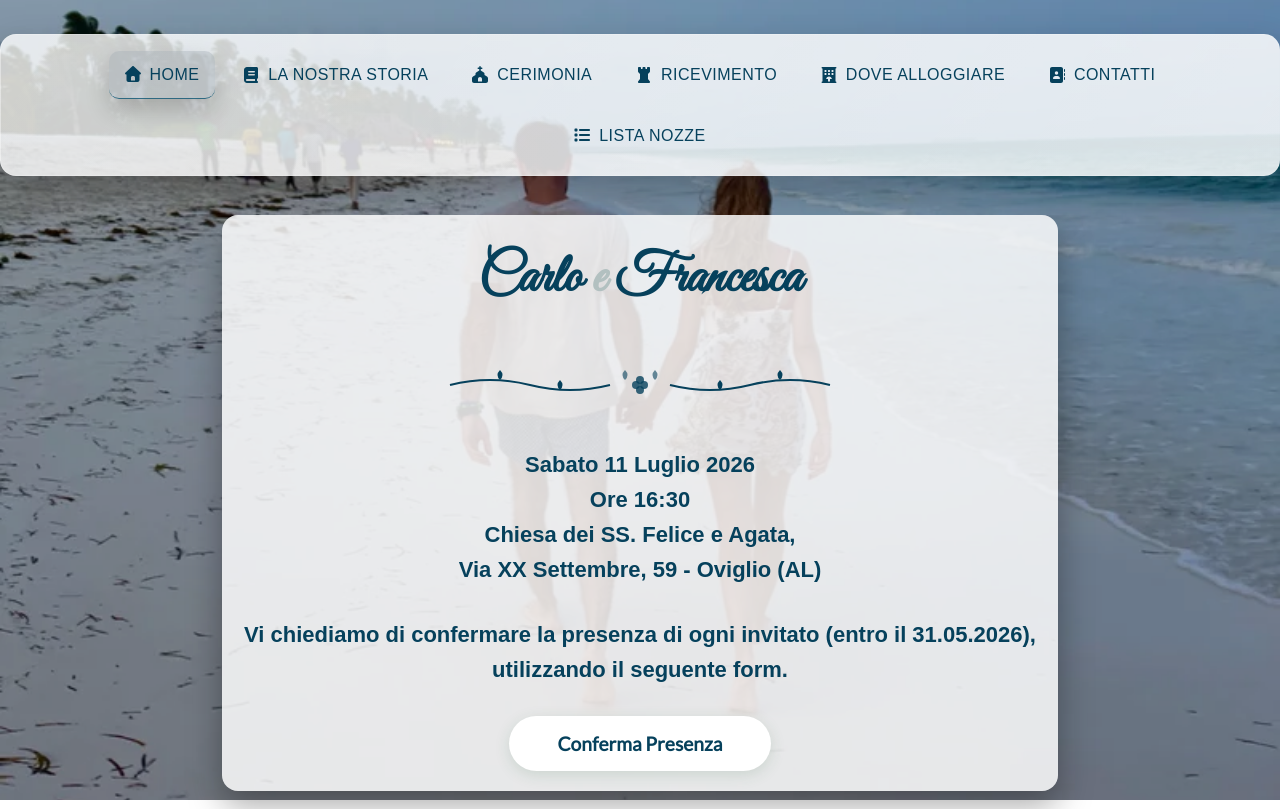
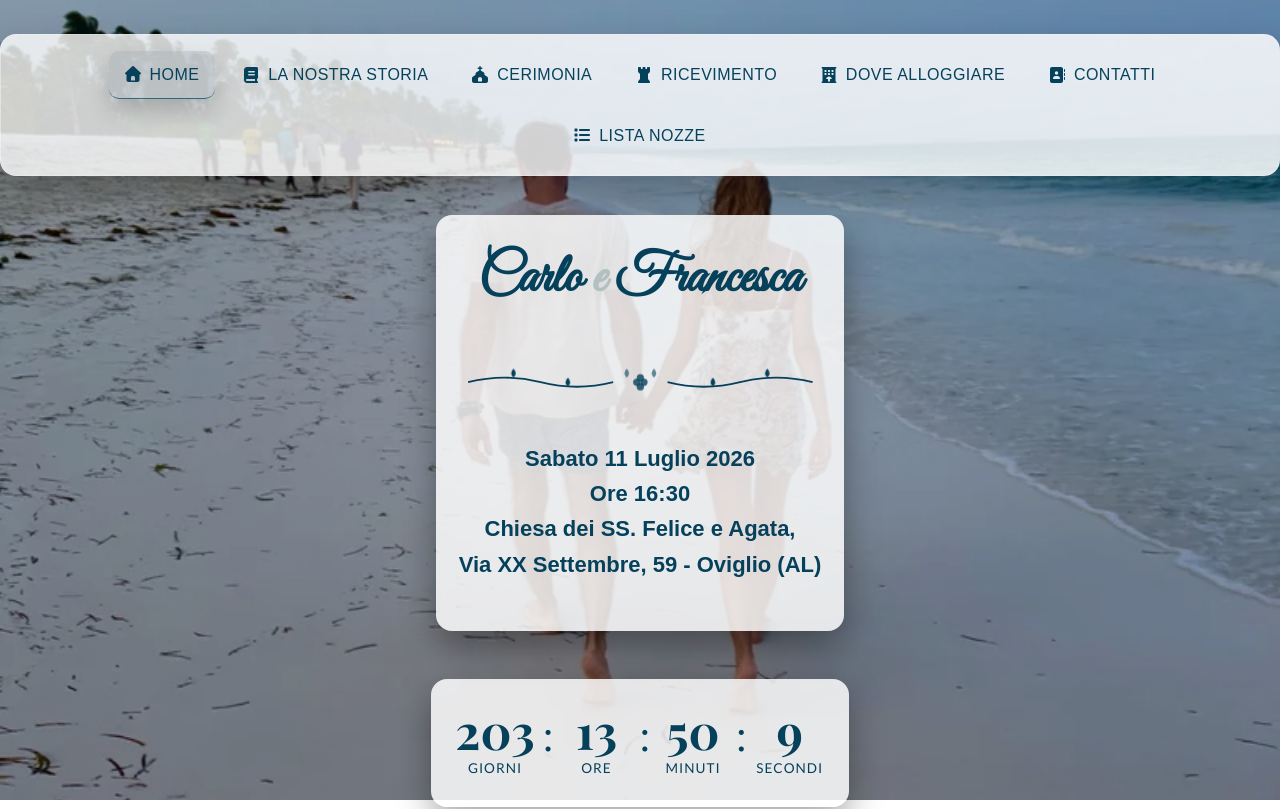
Before and after one commit to Ludosavo/smussosWedding, a Vue app: page / in a window 1280 px wide. Shown: the top 809 px of the page. Built offline with nearby package versions, Linux system fonts and the light colour scheme; a web font is replaced by a local one.

Commit message:
RSVP form taken out

```diff
--- a/src/views/Home.vue
+++ b/src/views/Home.vue
@@ -9,27 +9,27 @@
         Chiesa dei SS. Felice e Agata, <br />
         Via XX Settembre, 59 - Oviglio (AL)
       </h4>
-      <h4>
+      <!-- <h4>
         Vi chiediamo di confermare la presenza di ogni invitato (entro il
         31.05.2026),
         <br />
         utilizzando il seguente form.
-      </h4>
-      <section class="rsvp-section">
+      </h4> -->
+      <!-- <section class="rsvp-section">
       <button @click="openRsvpModal" class="rsvp-button">
         Conferma Presenza
       </button>
-    </section>
+      </section> -->
 
     <!-- RSVP Modal -->
-    <Transition name="modal">
+    <!-- <Transition name="modal">
       <div v-if="showRsvpModal" class="modal-overlay" @click="closeRsvpModal">
         <div class="modal-container" @click.stop>
           <button @click="closeRsvpModal" class="close-modal-btn">✕</button>
           <RsvpForm @success="handleRsvpSuccess" />
         </div>
       </div>
-    </Transition>
+    </Transition> -->
     </div>
 
     <div class="countdown-container">
```
